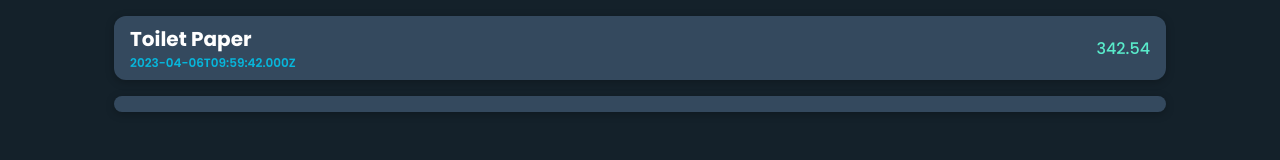
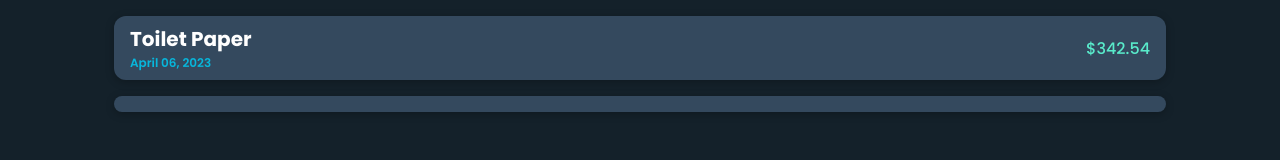
Before and after one commit to Millenmark/react-mini-expense-tracker, a React (Vite) app: page / in a window 1280 px wide. Shown: the top 160 px of the page. Built offline with nearby package versions, Linux system fonts and the light colour scheme.

Commit message:
Formats date and amount

```diff
--- a/src/App.jsx
+++ b/src/App.jsx
@@ -7,21 +7,21 @@ function App() {
       id: 1,
       title: 'Toilet Paper',
       amount: 342.54,
-      date: new Date().toISOString(),
+      date: new Date(),
     },
 
     {
       id: 2,
       title: 'Car Insurance',
       amount: 342.54,
-      date: new Date().toISOString(),
+      date: new Date(),
     },
 
     {
       id: 3,
       title: 'Car Insurance',
       amount: 342.54,
-      date: new Date().toISOString(),
+      date: new Date(),
     },
   ]
 
--- a/src/components/expenseItem/ExpenseItem.jsx
+++ b/src/components/expenseItem/ExpenseItem.jsx
@@ -2,6 +2,13 @@ import './ExpenseItemStyle.css'
 import React from 'react'
 
 const ExpenseItem = ({title, amount, date}) => {
+
+  date = date?.toLocaleString('en-US', {month: 'long', day: '2-digit', year: 'numeric'})
+
+  const toCurrency = (value, currencySymbol = "USD", local = "en-US") => {
+    return value?.toLocaleString(local, {style: "currency", currency: currencySymbol})
+  }
+
   return (
     <div className='expense-item container'>
       <div className="expense-item__title">
@@ -9,7 +16,7 @@ const ExpenseItem = ({title, amount, date}) => {
         <div className='expense-item__date'>{date}</div>
       </div>
       <div className='expense-item__description'>
-        <div className='expense-item__price'>{amount}</div>
+        <div className='expense-item__price'>{toCurrency(amount)}</div>
       </div>
     </div>
   )
```
